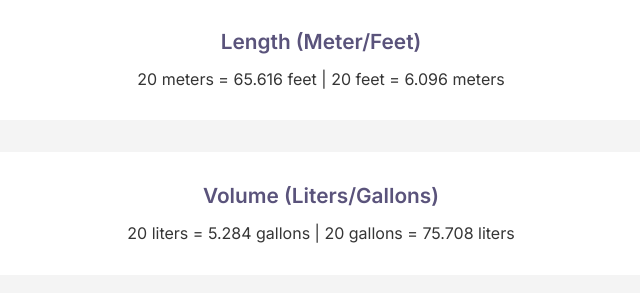
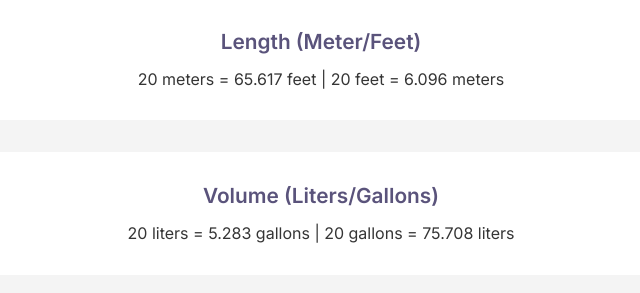
Before and after one commit to jaykasiphat/unit, a plain HTML site: page index.html in a window 1280 px wide. Shown: the part 320-613 px from the top of the page, 319-959 px from the left. Drawn offline with nearby package versions, Linux system fonts and the light colour scheme.

Commit message:
Change quantity values

```diff
--- a/index.html
+++ b/index.html
@@ -28,11 +28,11 @@
     <div class="container">
       <section class="card">
         <h2>Length (Meter/Feet)</h2>
-        <p id="length-el">20 meters = 65.616 feet | 20 feet = 6.096 meters</p>
+        <p id="length-el">20 meters = 65.617 feet | 20 feet = 6.096 meters</p>
       </section>
       <section class="card">
         <h2>Volume (Liters/Gallons)</h2>
-        <p id="volume-el">20 liters = 5.284 gallons | 20 gallons = 75.708 liters</p>
+        <p id="volume-el">20 liters = 5.283 gallons | 20 gallons = 75.708 liters</p>
       </section>
       <section class="card">
         <h2>Mass (Kilograms/Pounds)</h2>
```
